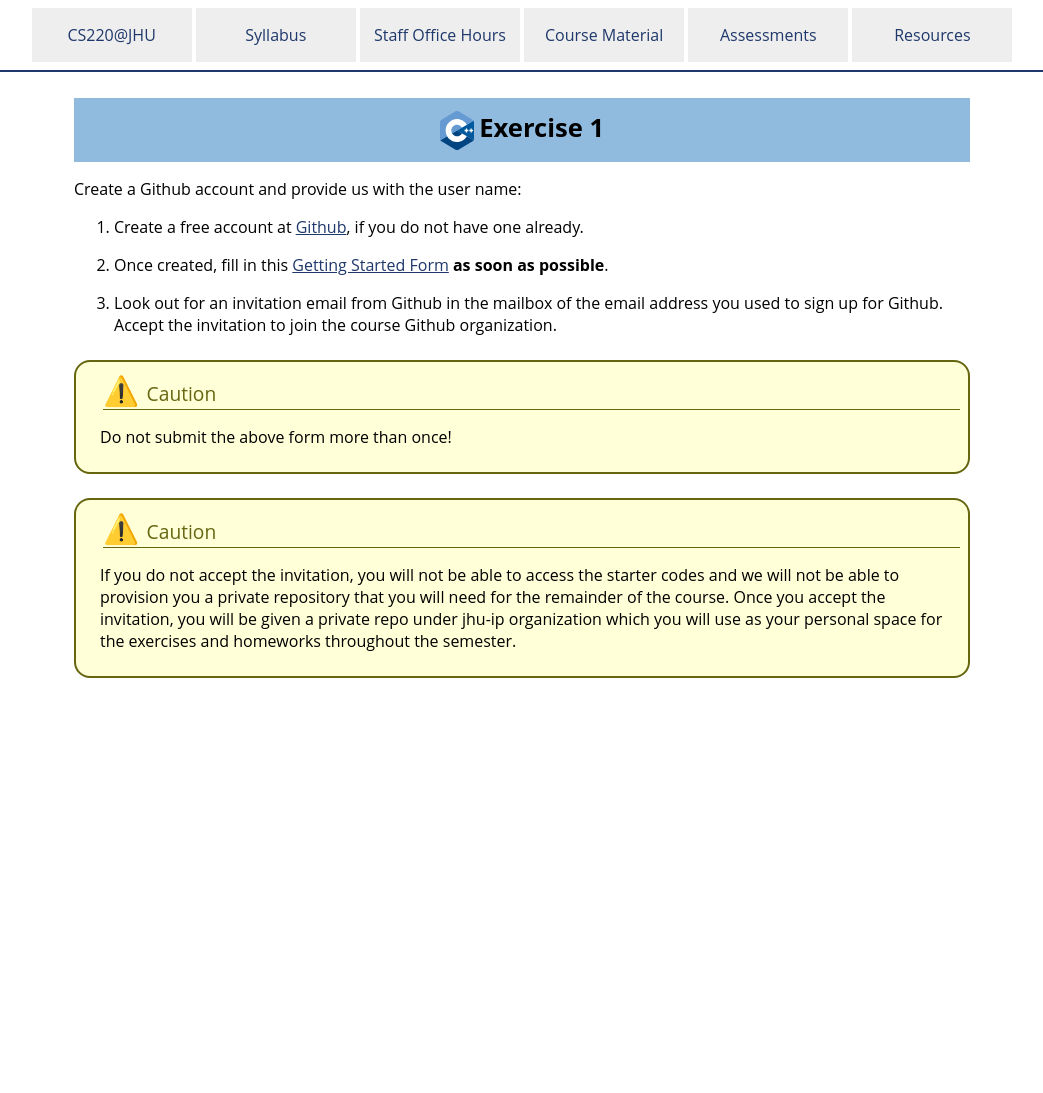
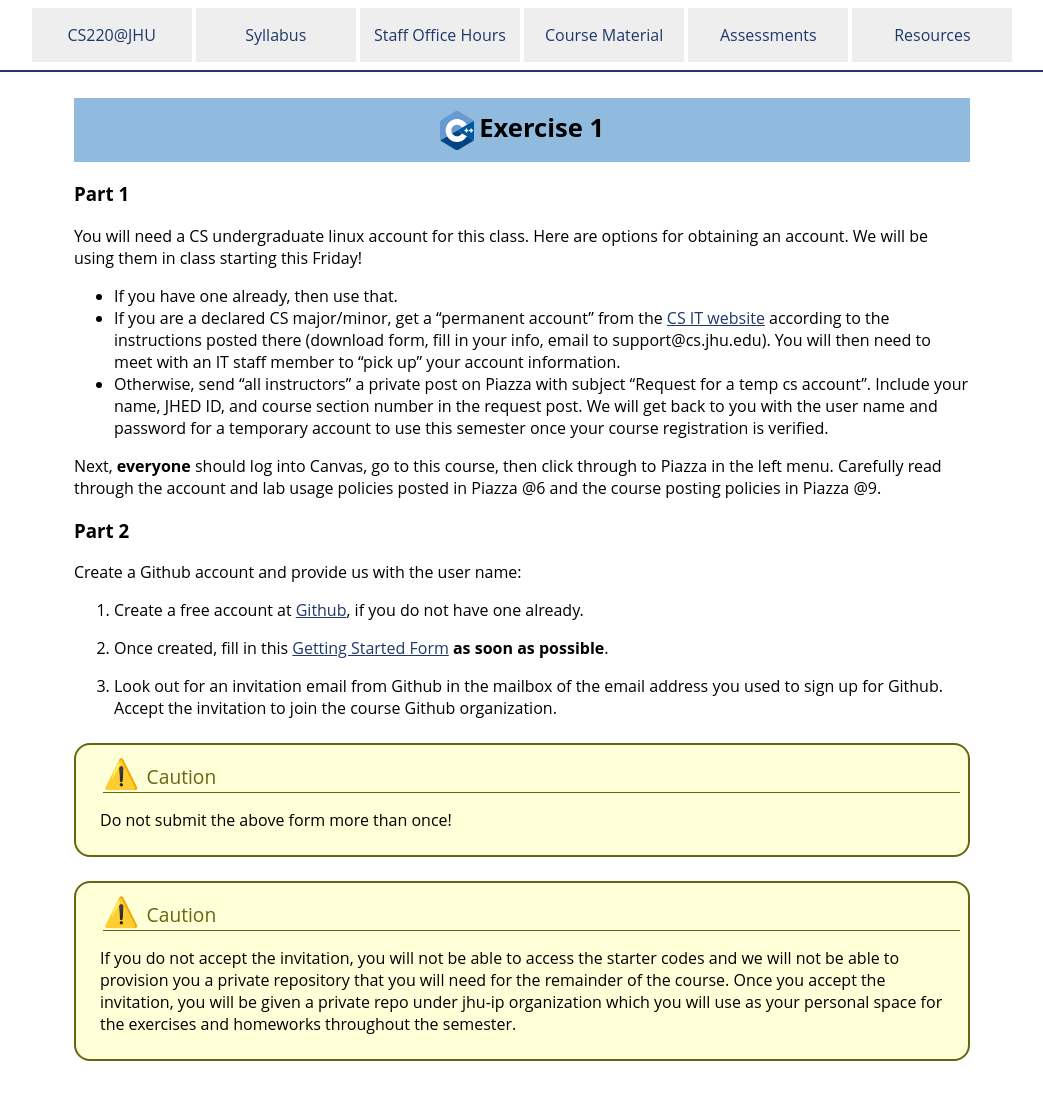
Before and after one commit to jhu-ip/cs220-f26, a Jekyll site: the page built from exercise/ex01.md, in a window 1280 px wide. Shown: the whole page, without its empty margins (118-1161 px from the left). Built offline with Jekyll 4.4.1, drawn with Linux system fonts in a browser that asks for light colours; before the commit the page ends 900 px from its top, so only the background shows below that.

Commit message:
added obtaining CS account to exercise 01

```diff
--- a/exercise/ex01.md
+++ b/exercise/ex01.md
@@ -3,6 +3,22 @@ id: github
 layout: default
 title: Exercise 1
 ---
+
+### Part 1
+
+You will need a CS undergraduate linux account for this class. Here are options for obtaining an account. We will be using them in class starting this Friday!
+
+* If you have one already, then use that.
+* If you are a declared CS major/minor, get a “permanent account” from the <a href=
+"https://support.cs.jhu.edu/wiki/Obtaining_CS_Computer_
+Accounts" target="_blank">CS IT website</a> according to the instructions posted there (download form, fill in your info, email to support@cs.jhu.edu). You will then need to meet with an IT staff member to "pick up" your account information.
+* Otherwise, send “all instructors” a private post on Piazza with
+subject “Request for a temp cs account”. Include your name, JHED ID, and course section number in the request post. We will get back to you with the user name and password for a temporary account to use this semester once your course registration is verified.
+
+Next, **everyone** should log into Canvas, go to this course, then click through to Piazza in the left menu.  Carefully read through the account and lab usage policies posted in Piazza @6 and the course posting policies in Piazza @9.
+
+
+### Part 2
 
 Create a Github account and provide us with the user name:
 
@@ -25,6 +41,7 @@ Create a Github account and provide us with the user name:
 <p>If you do not accept the invitation, you will not be able to access the starter codes and we will not be able to provision you a private repository that you will need for the remainder of the course. Once you accept the invitation, you will be given a private repo under jhu-ip organization which you will use as your personal space for the exercises and homeworks throughout the semester.</p>
 </div>
 </div>
+
 
 <!-- What's below is just some tests of styling of admonitions -->
 
```
